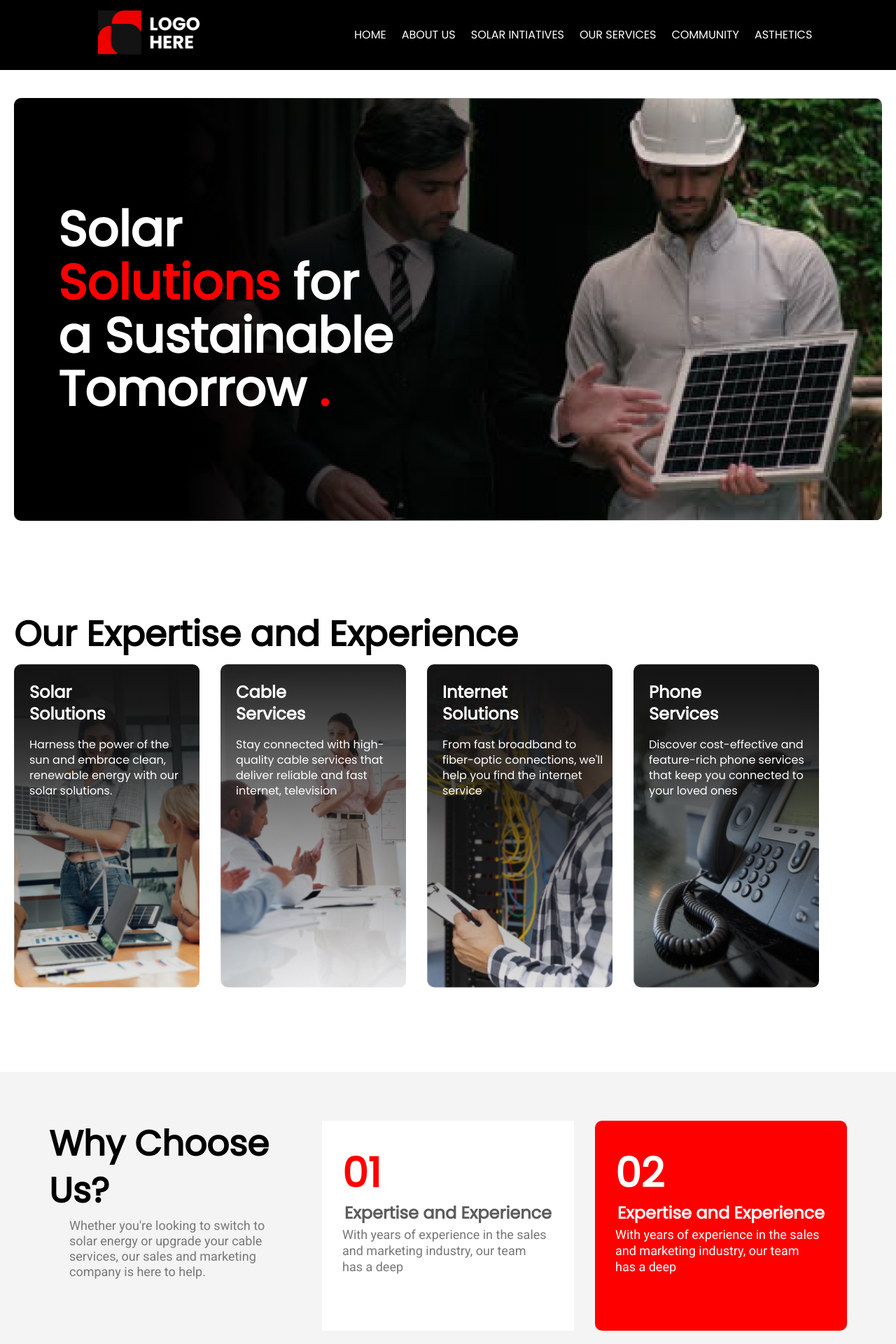
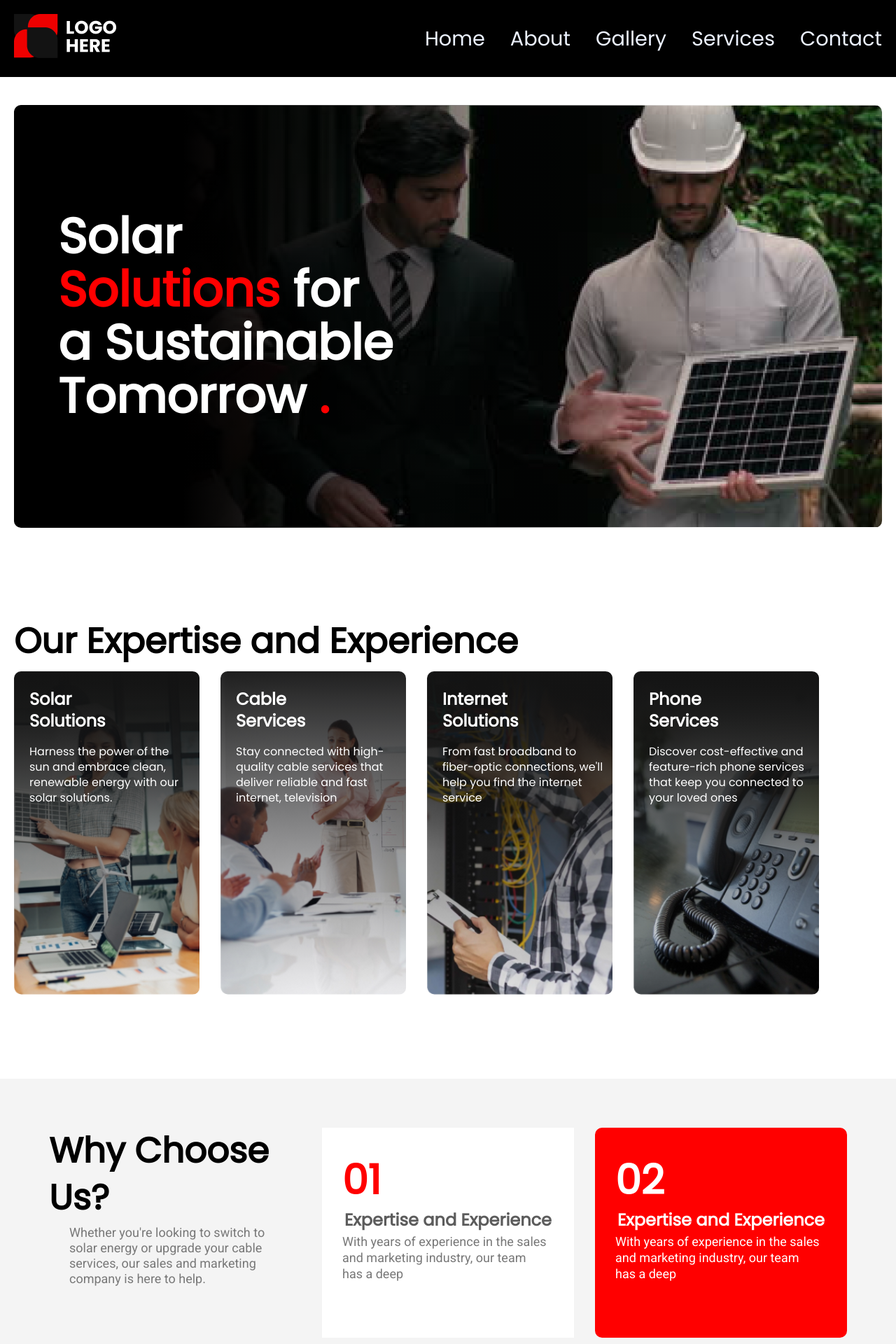
Before and after one commit to kushekeshEncoreSky/solarproject, a PHP site: page / in a window 1280 px wide. Shown: the top 1920 px of the page at 70% size. Run offline with PHP 8.4, Linux system fonts and the light colour scheme.

Commit message:
final abhi hua nahi

```diff
--- a/index.html
+++ b/index.html
@@ -11,7 +11,40 @@
 </head>
 
 <body>
-  <nav class="navbar">
+  <header>
+    <div class="container">
+        <div class="nav-contain">
+            <div class="logo-tut">
+                <img src="./assests/Group 2.png" alt="">
+            </div>
+            <nav>
+                <ul>
+                    <li> <a href="#" target="blank"></a>Home</li>
+                    <li> About
+                        <ul class="drop-down">
+                            <li>  <a href="https://vandenbergcarclassic-nextjs.vercel.app/speed" target="blank">Services</a></li>
+                            <li>  <a href="#" target="blank"></a>Quotation and bills</li>
+                            <li>  <a href="#" target="blank"></a>Services</li>
+                            <li> <a href="#" target="blank"></a> Quotation and bills</li>
+                        </ul>
+
+                    </li>
+                    <li> Gallery
+                        <ul class="drop-down">
+                            <li>  <a href="#" target="blank">Services</a></li>
+                            <li>  <a href="#" target="blank">Quotation and bills</a></li>
+                            <li>  <a href="#" target="blank">Services</a></li>
+                            <li> <a href="#" target="blank"> Quotation and bills</a></li>
+                        </ul>
+                    </li>
+                    <li>  <a href="#" target="blank">Services</a></li>
+                    <li> <a href="#" target="blank"> Contact</a> </li>
+                </ul>
+            </nav>
+        </div>
+    </div>
+</header>
+  <!-- <nav class="navbar">
     <div class="container">
       <div class="nav-bar">
         <div class="logo-here">
@@ -20,14 +53,25 @@
         <div class="nav-contain">
           <div> <a href="#"> HOME</a></div>
           <div><a href="#"> ABOUT US</a></div>
-          <div> <a href="#"> SOLAR INTIATIVES</a> </div>
+          <div class="menu-has-child">
+            <a href="#"> SOLAR INTIATIVES</a>
+              <ul class="sub-menu">
+               <li> <a href="#">sub-menu 1</a></li>
+               <li> <a href="#">sub-menu 2</a></li>
+               <li> <a href="#">sub-menu 3</a></li>
+               <li> <a href="#">sub-menu 4</a></li>
+               <li> <a href="#">sub-menu 5</a></li>
+              </ul>
+
+
+          </div>
           <div> <a href="#"> OUR SERVICES</a></div>
           <div> <a href="#">COMMUNITY </a></div>
           <div> <a href="#"> ASTHETICS</a></div>
         </div>
       </div>
     </div>
-  </nav>
+  </nav> -->
   <section class="banner">
     <div class="container">
       <div class="head-banner ">
@@ -42,19 +86,19 @@
         <h1> Our Expertise and Experience</h1>
       </div>
       <div class="cards">
-        <div class="cards-css" style="background-image: url('../assests/solarSolutions.png');">
+        <div class="cards-css" style="background-image: url('./assests/solarSolutions.png');">
           <h3> Solar Solutions</h3>
           <p> Harness the power of the sun and embrace clean, renewable energy with our solar solutions.</p>
         </div>
-        <div class="cards-css" style="background-image: url('../assests/cableServices.png');">
+        <div class="cards-css" style="background-image: url('./assests/cableServices.png');">
           <h3> Cable Services</h3>
           <p> Stay connected with high-quality cable services that deliver reliable and fast internet, television</p>
         </div>
-        <div class="cards-css" style="background-image: url('../assests/mancable.png');">
+        <div class="cards-css" style="background-image: url('./assests/mancable.png');">
           <h3> Internet Solutions</h3>
           <p> From fast broadband to fiber-optic connections, we'll help you find the internet service </p>
         </div>
-        <div class="cards-css" style="background-image: url('../assests/telephone.png');">
+        <div class="cards-css" style="background-image: url('./assests/telephone.png');">
           <h3> Phone Services</h3>
           <p>Discover cost-effective and feature-rich phone services that keep you connected to your loved ones</p>
         </div>
--- /dev/null
+++ b/scss/_navbar.scss
@@ -0,0 +1,87 @@
+// *{
+//     margin:0px;
+//     padding:0px;
+//     box-sizing: border-box;
+// }
+:root{
+    --bg-main:#18122B;
+    --bg-primary:#ECF2FF;
+}
+
+// html{
+//     font-size: 62.5%;
+//     font-family: "Lexend Deca Light";
+// }
+
+// body{
+//     background-color:var(--bg-primary)
+// }
+
+a,li{
+    margin: 0;
+    font-size: 1.8rem;
+    color: var(--bg-primary);
+    text-decoration: none;
+}
+
+
+header{
+    background-color: black;
+    color:var(--bg-primary)
+}
+// .container{
+//     width:100%;
+//     margin:auto;
+//     max-width:1280px;
+//     padding:0 20px;
+// }
+.nav-contain{
+    display: flex;
+    justify-content: space-between;
+    align-items: center;
+    padding: 20px 0px;
+}
+.nav-contain ul{
+    list-style: none;
+    display:flex;
+    gap:36px;
+}
+.nav-contain ul li{
+
+    line-height: 21px;
+    position:relative;
+    cursor:pointer;
+
+}
+.nav-contain ul li:hover{
+      color:red;
+}
+
+.nav-contain .drop-down{
+    min-width:max-content;
+    display:flex;
+    flex-direction:column;
+    background: var(--bg-main);
+    position:absolute;
+    left:50%;
+    transform: translate(-50%);
+    align-items: center;
+    padding:16px 0px;
+    gap:16px;
+    visibility:hidden;
+    opacity:0;
+    top:55px;
+    transition: all 0.3s ease;
+    z-index:2;
+}
+.nav-contain .drop-down li{
+    height: 36px;
+    line-height: 36px;
+    width:100%;
+    text-align: center;
+}
+.nav-contain ul li:hover > .drop-down{
+    visibility: visible;
+    opacity:1;
+    top:6rem;
+}
--- a/scss/style.css
+++ b/scss/style.css
@@ -311,6 +318,78 @@
   color: white;
 }
 
+:root {
+  --bg-main:#18122B;
+  --bg-primary:#ECF2FF;
+}
+
+a, li {
+  margin: 0;
+  font-size: 1.8rem;
+  color: var(--bg-primary);
+  text-decoration: none;
+}
+
+header {
+  background-color: black;
+  color: var(--bg-primary);
+}
+
+.nav-contain {
+  display: flex;
+  justify-content: space-between;
+  align-items: center;
+  padding: 20px 0px;
+}
+
+.nav-contain ul {
+  list-style: none;
+  display: flex;
+  gap: 36px;
+}
+
+.nav-contain ul li {
+  line-height: 21px;
+  position: relative;
+  cursor: pointer;
+}
+
+.nav-contain ul li:hover {
+  color: red;
+}
+
+.nav-contain .drop-down {
+  min-width: -moz-max-content;
+  min-width: max-content;
+  display: flex;
+  flex-direction: column;
+  background: var(--bg-main);
+  position: absolute;
+  left: 50%;
+  transform: translate(-50%);
+  align-items: center;
+  padding: 16px 0px;
+  gap: 16px;
+  visibility: hidden;
+  opacity: 0;
+  top: 55px;
+  transition: all 0.3s ease;
+  z-index: 2;
+}
+
+.nav-contain .drop-down li {
+  height: 36px;
+  line-height: 36px;
+  width: 100%;
+  text-align: center;
+}
+
+.nav-contain ul li:hover > .drop-down {
+  visibility: visible;
+  opacity: 1;
+  top: 6rem;
+}
+
 * {
   margin: 0px;
   padding: 0px;
@@ -342,40 +421,6 @@ h4 {
   max-width: 1280px;
   margin: auto;
   padding: 0 20px;
-}
-
-.navbar {
-  background-color: black;
-}
-
-.nav-bar {
-  display: flex;
-  flex-wrap: wrap;
-  justify-content: space-around;
-}
-
-.logo-here {
-  padding: 5px 20px;
-  align-items: center;
-  text-align: center;
-}
-
-.logo-here img {
-  width: 147px;
-  padding: 10px 0px;
-}
-
-.nav-contain {
-  display: flex;
-  flex-wrap: wrap;
-  gap: 22px;
-  justify-content: space-between;
-  align-items: center;
-}
-
-.nav-contain a {
-  text-decoration: none;
-  color: #FFFFFF;
 }
 
 .banner {
--- a/scss/style.scss
+++ b/scss/style.scss
@@ -2,6 +2,7 @@
 @import 'about-us';
 @import 'services';
 @import 'footer';
+@import 'navbar';
 *{
     margin:0px;
     padding:0px;
@@ -31,36 +32,54 @@ h4{
     margin:auto;
     padding:0 20px;
 }
-.navbar{
-    background-color: black;
+// .navbar{
+//     background-color: black;
 
-}
-.nav-bar{
-    display:flex;
-    flex-wrap:wrap;
-    justify-content: space-around;
-}
-.logo-here{
-    padding:5px 20px;
-    align-items: center;
-    text-align: center;
-}
-.logo-here img{
-    width:147px;
-    padding:10px 0px;
-}
-.nav-contain{
-   display:flex;
-   flex-wrap:wrap;
-   gap:22px;
-   justify-content: space-between;
-   align-items: center;
+// }
+// .nav-bar{
+//     display:flex;
+//     flex-wrap:wrap;
+//     justify-content: space-around;
+// }
+// .logo-here{
+//     padding:5px 20px;
+//     align-items: center;
+//     text-align: center;
+// }
+// .logo-here img{
+//     width:147px;
+//     padding:10px 0px;
+// }
+// .nav-contain{
+//    display:flex;
+//    flex-wrap:wrap;
+//    gap:22px;
+//    justify-content: space-between;
+//    align-items: center;
 
-}
-.nav-contain a{
-   text-decoration: none;
-    color:#FFFFFF;
-}
+// }
+// .nav-contain a{
+//    text-decoration: none;
+//     color:#FFFFFF;
+
+// }
+// .menu-has-child{
+//     .sub-menu{
+//         background: white;
+//         position: absolute;
+//         width: 100%;
+//         max-width: 140px;
+//       }
+//       li{
+//         list-style-type: none;
+//         a{
+//             color: #000000;
+//         }
+//       }
+// }
+// a:hover{
+//     color:red;
+// }
 .banner{
     margin:40px 0px;
 }
```
Also changed, not shown: other parts of scss/style.css (+14 -7 lines), scss/_footer.scss (+19 -7 lines), 1 other file.
